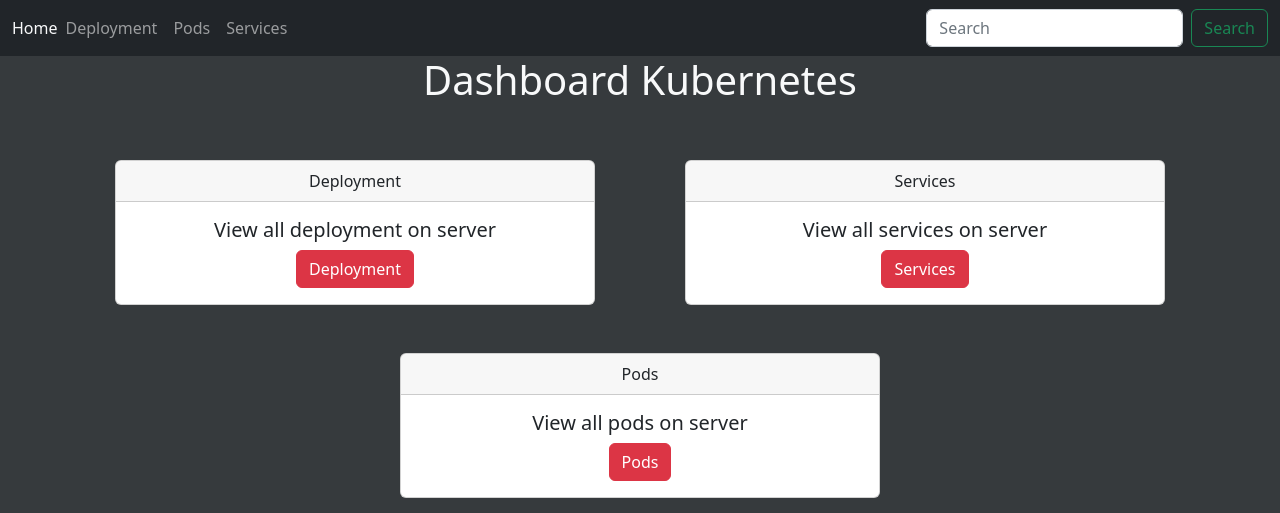
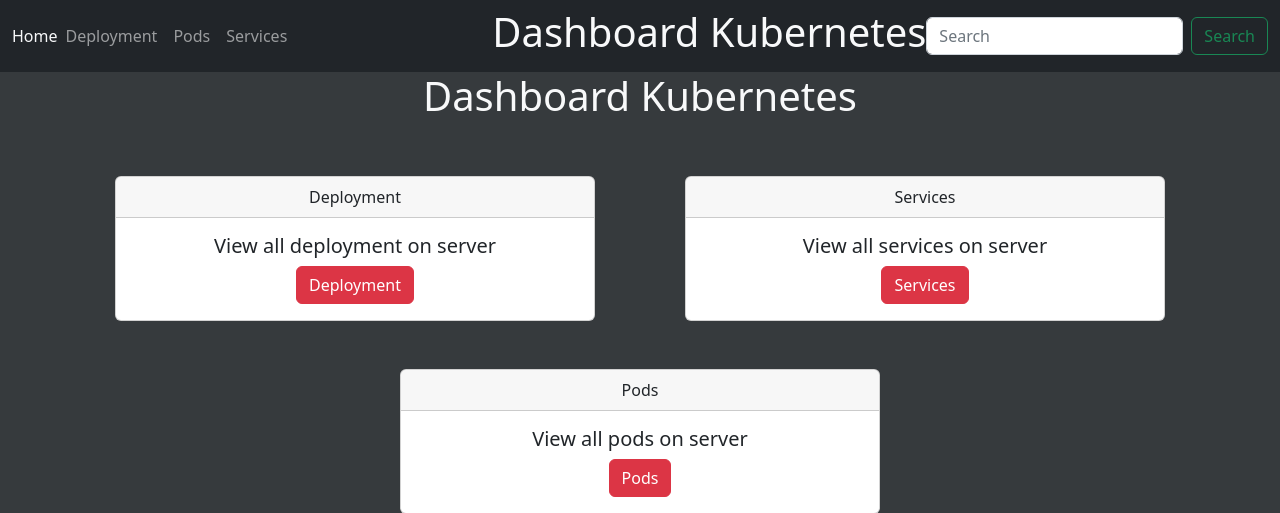
Before and after one commit to grosheth/monitor, a Django app: page / in a window 1280 px wide. Shown: the top 513 px of the page. Run offline with Django 4.2, Linux system fonts and the light colour scheme; parts of the project's set-up code (start-up, migrations or seed data) failed here and were passed over.

Commit message:
commit automatique

```diff
--- a/src/controller/templates/controller/dashboard.html
+++ b/src/controller/templates/controller/dashboard.html
@@ -31,6 +31,7 @@
                         <a class="nav-link" href="services">Services</a>
                     </li>
                 </ul>
+                <h1>Dashboard Kubernetes</h1>
                 <form class="d-flex">
                   <input class="form-control me-2" type="search" placeholder="Search" aria-label="Search">
                   <button class="btn btn-outline-success" type="submit">Search</button>
```
